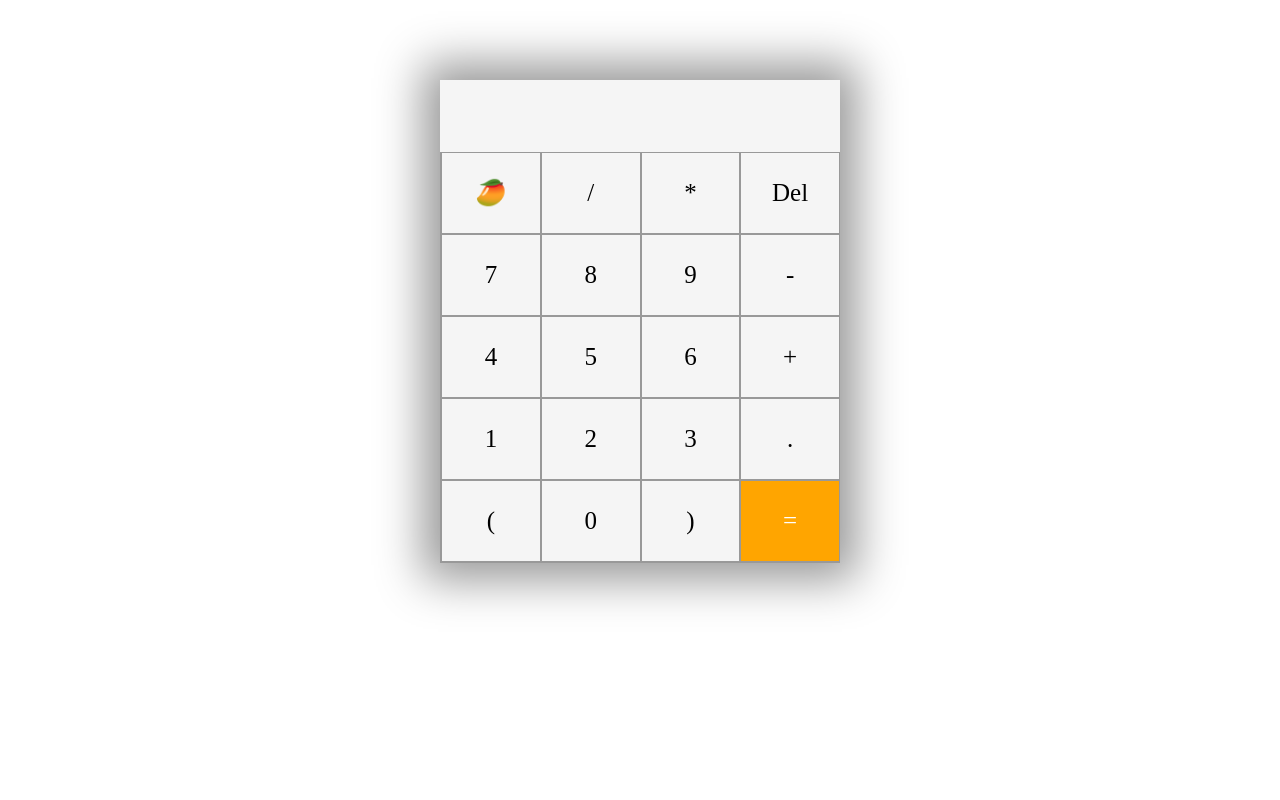
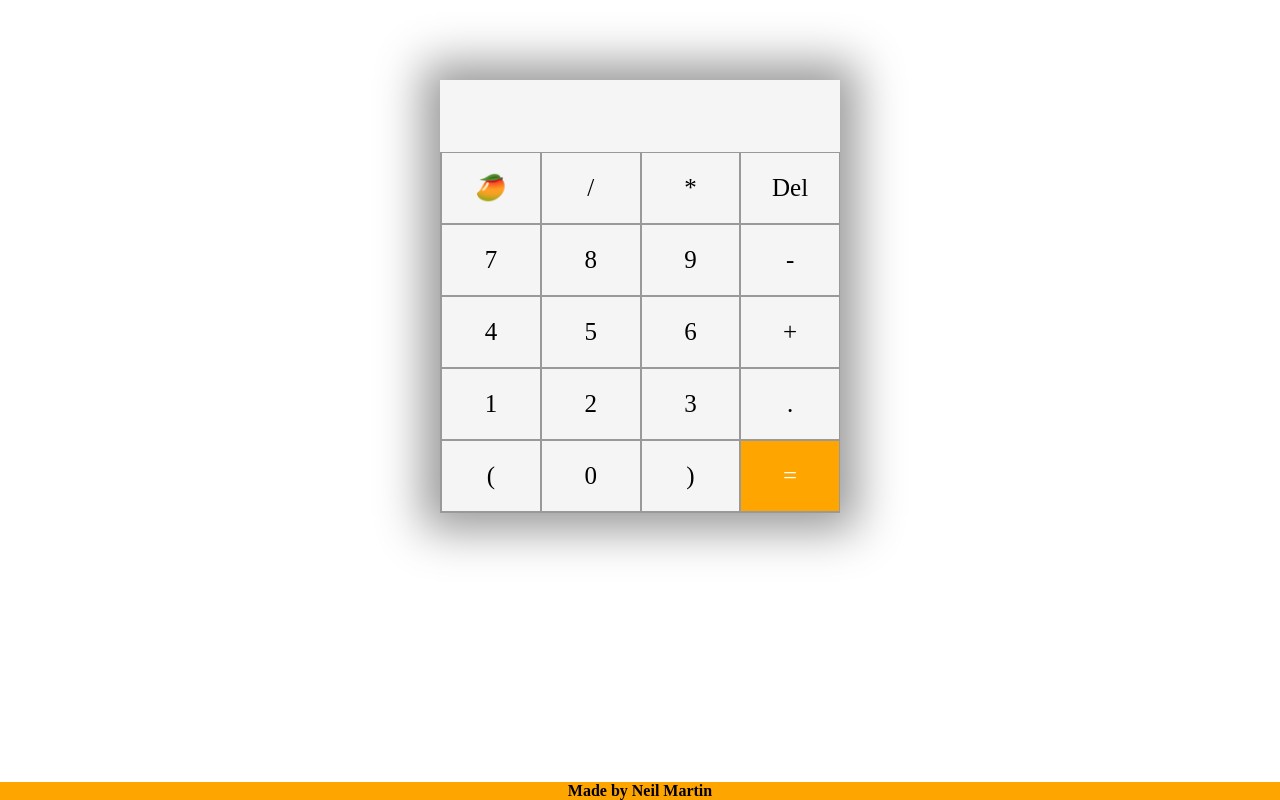
Before and after one commit to neilmartindev/odin-project-calculator, a plain HTML site: page index.html in a window 1280 px wide. Drawn offline with Linux system fonts and the light colour scheme.

Commit message:
added footer styling

```diff
--- a/index.html
+++ b/index.html
@@ -36,6 +36,7 @@
           <div id="equal" class="button">=</div>
         </div>
       </div>
+      <div class="footer"> Made by Neil Martin </div>
     </section>
     <script src="app.js"></script>
   </body>
--- a/style.css
+++ b/style.css
@@ -28,7 +28,7 @@
 
 .button{
     border: 0.5px solid #999;
-    line-height: 80px;
+    line-height: 70px;
     text-align:center;
     font-size: 25px;
     cursor: pointer;
@@ -44,3 +44,14 @@
     color: white;
     transition: 0.5s ease-in-out;
 }
+
+.footer {
+    position: fixed;
+    left: 0;
+    bottom: 0;
+    width: 100%;
+    background-color: orange;
+    color: black;
+    text-align: center;
+    font-weight: bold;
+}
```
